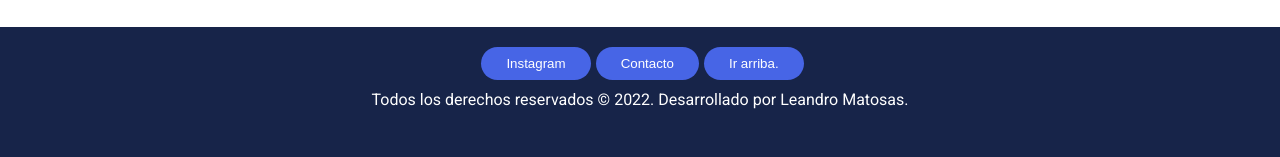
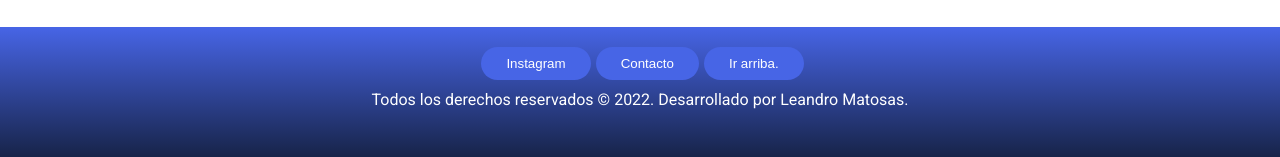
Before and after one commit to leandromatc/supdellitoral, a plain HTML site: page index.html in a window 1280 px wide. Shown: the part 1233-1390 px from the top of the page. Drawn offline with Linux system fonts and the light colour scheme.

Commit message:
versión alt 1.0

```diff
--- a/css/contact.css
+++ b/css/contact.css
@@ -38,7 +38,7 @@ footer {
   grid-area: foot;
   margin-top: 20px;
   padding: 20px;
-  background-color: #172449;
+  background: linear-gradient(to bottom, #4765e6, #172449);
   color: white;
 }
 
--- a/css/opinion.css
+++ b/css/opinion.css
@@ -38,7 +38,7 @@ footer {
   grid-area: foot;
   margin-top: 20px;
   padding: 20px;
-  background-color: #172449;
+  background: linear-gradient(to bottom, #4765e6, #172449);
   color: white;
 }
 
--- a/css/prod.css
+++ b/css/prod.css
@@ -37,7 +37,7 @@ footer {
   grid-area: foot;
   margin-top: 20px;
   padding: 20px;
-  background-color: #172449;
+  background: linear-gradient(to bottom, #4765e6, #172449);
   color: white;
 }
 
--- a/css/us.css
+++ b/css/us.css
@@ -37,7 +37,7 @@ footer {
   grid-area: foot;
   margin-top: 20px;
   padding: 20px;
-  background-color: #172449;
+  background: linear-gradient(to bottom, #4765e6, #172449);
   color: white;
 }
 
--- a/estilos.css
+++ b/estilos.css
@@ -52,7 +52,7 @@ footer {
   grid-area: foot;
   margin-top: 20px;
   padding: 20px;
-  background-color: #172449;
+  background: linear-gradient(to bottom, #4765e6, #172449);
   color: white;
 }
 
--- a/index.html
+++ b/index.html
@@ -4,7 +4,7 @@
     <meta charset="UTF-8">
     <meta http-equiv="X-UA-Compatible" content="IE=edge">
     <meta name="viewport" content="width=device-width, initial-scale=1.0">
-    <title>Primer desafío entregable</title>
+    <title>SUPLEMENTOS DEL LITORAL</title>
     <link rel="shortcut icon" href="img/favicon.ico">
     <link rel="stylesheet" href="estilos.css">
     <link rel="preconnect" href="https://fonts.googleapis.com">
```
Also changed, not shown: contacto.html (+1 -1 lines), nosotros.html (+1 -1 lines), opinion.html (+1 -1 lines), productos.html (+1 -1 lines).
